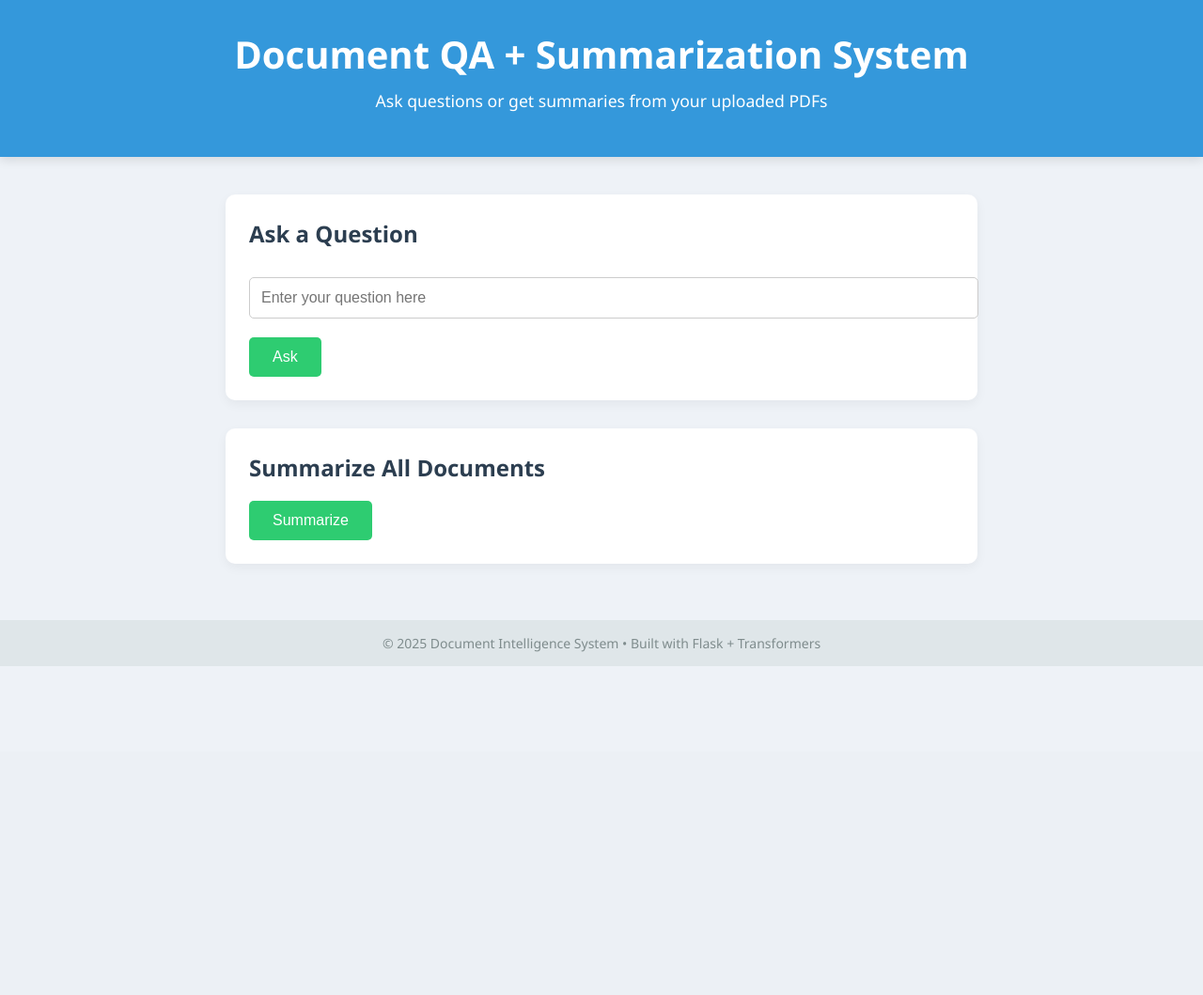
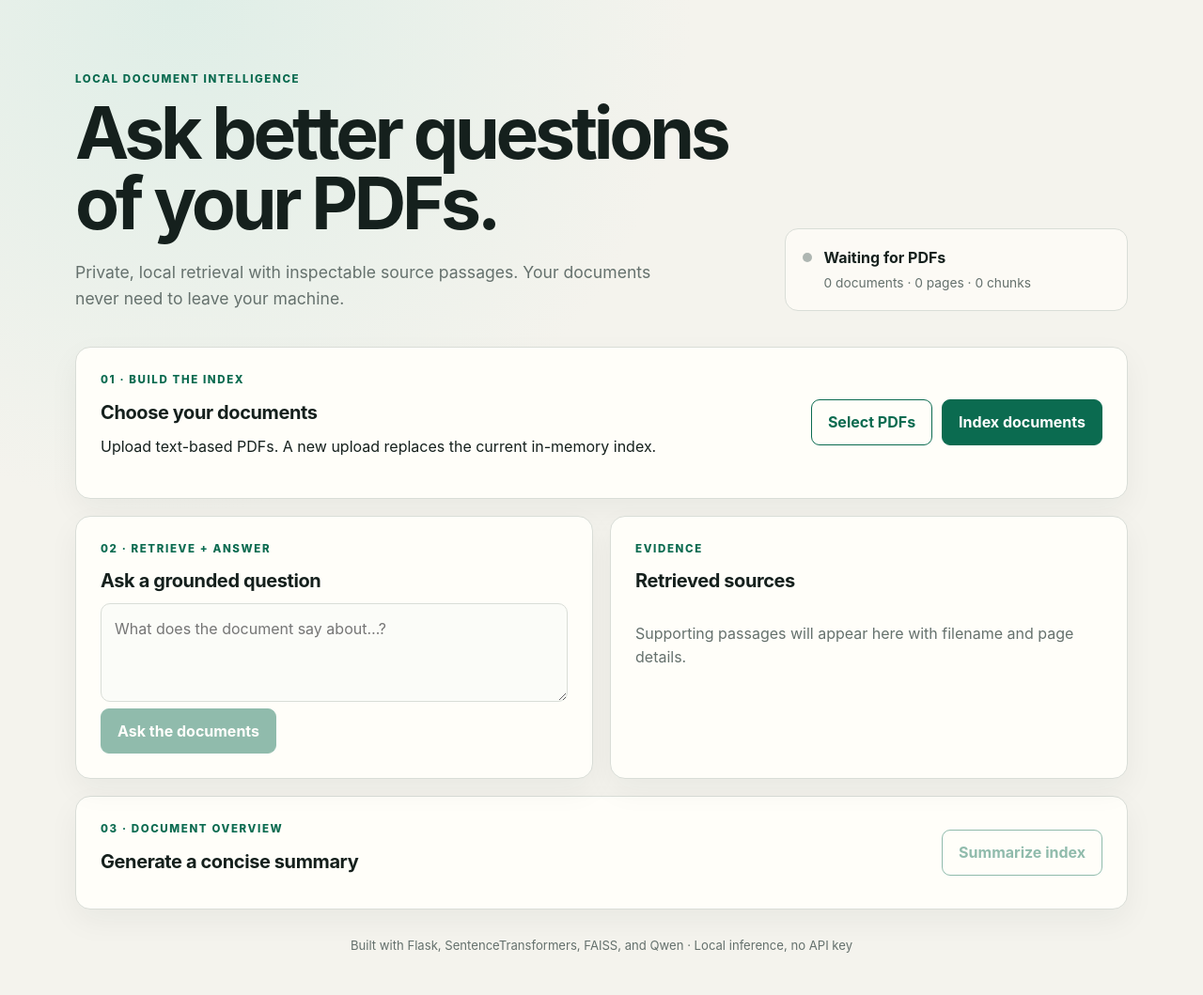
Before and after one commit to eldhothomas1/Retrieval-Augmented-Generation-System, a Flask app: page / in a window 1280 px wide. Shown: the whole page at 94% size. Before the commit the page ends 709 px from the top, so only its background shows below. Run offline with Flask 3, Linux system fonts and the light colour scheme.

Commit message:
update app layout

```diff
--- /dev/null
+++ b/static/styles.css
@@ -0,0 +1,147 @@
+:root {
+    --ink: #15201d;
+    --muted: #65716d;
+    --paper: #f4f3ed;
+    --card: #fffef9;
+    --line: #d9ddd7;
+    --accent: #0b6b50;
+    --accent-dark: #07543f;
+    --soft: #e6f1ec;
+    --error: #a83d32;
+}
+
+* { box-sizing: border-box; }
+
+body {
+    margin: 0;
+    background:
+        radial-gradient(circle at 15% 0%, #dfeee7 0, transparent 34rem),
+        var(--paper);
+    color: var(--ink);
+    font-family: Inter, ui-sans-serif, system-ui, -apple-system, BlinkMacSystemFont, "Segoe UI", sans-serif;
+    line-height: 1.55;
+}
+
+.shell { width: min(1120px, calc(100% - 40px)); margin: 0 auto; }
+
+.hero {
+    display: grid;
+    grid-template-columns: 1.45fr .75fr;
+    gap: 48px;
+    align-items: end;
+    padding: 76px 0 38px;
+}
+
+.eyebrow, .step, .result-label {
+    margin: 0 0 10px;
+    color: var(--accent);
+    font-size: .72rem;
+    font-weight: 800;
+    letter-spacing: .14em;
+}
+
+h1 { max-width: 720px; margin: 0; font-size: clamp(2.5rem, 6vw, 5.25rem); line-height: .98; letter-spacing: -.055em; }
+h2 { margin: 0 0 8px; font-size: 1.25rem; letter-spacing: -.02em; }
+p { margin-top: 0; }
+.lede { max-width: 650px; margin: 22px 0 0; color: var(--muted); font-size: 1.1rem; }
+
+.status-card {
+    display: flex;
+    gap: 13px;
+    align-items: flex-start;
+    padding: 18px;
+    border: 1px solid var(--line);
+    border-radius: 14px;
+    background: rgba(255, 254, 249, .72);
+}
+
+.status-card p { margin: 4px 0 0; color: var(--muted); font-size: .86rem; }
+.status-dot { width: 10px; height: 10px; margin-top: 7px; border-radius: 50%; background: #aeb6b2; }
+.status-dot.ready { background: #1aab78; box-shadow: 0 0 0 5px #dff5eb; }
+
+.panel {
+    padding: 26px;
+    border: 1px solid var(--line);
+    border-radius: 16px;
+    background: var(--card);
+    box-shadow: 0 12px 32px rgba(23, 37, 32, .05);
+}
+
+.upload-panel, .summary-panel {
+    display: grid;
+    grid-template-columns: 1fr auto;
+    gap: 28px;
+    align-items: center;
+}
+
+.upload-panel form { display: flex; gap: 10px; align-items: center; }
+.workspace { display: grid; grid-template-columns: 1fr 1fr; gap: 18px; margin: 18px 0; }
+.section-heading { display: flex; justify-content: space-between; gap: 16px; }
+.count { min-width: 28px; height: 28px; padding: 3px 8px; border-radius: 100px; background: var(--soft); color: var(--accent); text-align: center; font-weight: 800; }
+
+textarea {
+    width: 100%;
+    min-height: 104px;
+    resize: vertical;
+    padding: 14px;
+    border: 1px solid var(--line);
+    border-radius: 10px;
+    background: #fbfcf8;
+    color: var(--ink);
+    font: inherit;
+}
+
+textarea:focus, input:focus { outline: 3px solid #bfe1d5; border-color: var(--accent); }
+
+button, .file-picker {
+    display: inline-flex;
+    justify-content: center;
+    align-items: center;
+    min-height: 45px;
+    padding: 11px 17px;
+    border: 1px solid var(--accent);
+    border-radius: 9px;
+    background: var(--accent);
+    color: white;
+    font: inherit;
+    font-weight: 750;
+    cursor: pointer;
+}
+
+button:hover { background: var(--accent-dark); }
+button:disabled { cursor: not-allowed; opacity: .45; }
+button.secondary, .file-picker { background: transparent; color: var(--accent); }
+.file-picker:hover, button.secondary:hover { background: var(--soft); }
+.file-picker input { position: absolute; width: 1px; height: 1px; opacity: 0; }
+
+.answer {
+    margin-top: 24px;
+    padding: 19px;
+    border-left: 4px solid var(--accent);
+    border-radius: 4px 10px 10px 4px;
+    background: var(--soft);
+    white-space: pre-wrap;
+}
+
+.answer p:last-child { margin-bottom: 0; }
+.sources { margin: 18px 0 0; padding: 0; list-style: none; counter-reset: source; }
+.sources li { counter-increment: source; padding: 16px 0; border-top: 1px solid var(--line); }
+.sources li::before { content: "[" counter(source) "]"; float: left; width: 32px; color: var(--accent); font-weight: 800; }
+.source-meta, .sources li > p { margin-left: 32px; }
+.source-meta { display: flex; justify-content: space-between; gap: 12px; font-size: .82rem; }
+.source-meta span, .empty-state { color: var(--muted); }
+.sources li > p { margin-top: 8px; font-size: .87rem; }
+.empty-state { margin-top: 20px; }
+
+.notice { margin-bottom: 18px; padding: 13px 16px; border-radius: 10px; background: var(--soft); }
+.notice.error { background: #f7e5e2; color: var(--error); }
+.summary-panel .answer { grid-column: 1 / -1; }
+
+footer { padding: 28px 0 42px; color: var(--muted); text-align: center; font-size: .82rem; }
+.sr-only { position: absolute; width: 1px; height: 1px; overflow: hidden; clip: rect(0, 0, 0, 0); }
+
+@media (max-width: 800px) {
+    .hero, .workspace, .upload-panel, .summary-panel { grid-template-columns: 1fr; }
+    .hero { gap: 28px; padding-top: 46px; }
+    .upload-panel form { align-items: stretch; flex-direction: column; }
+}
--- a/templates/index.html
+++ b/templates/index.html
@@ -1,133 +1,115 @@
-<!DOCTYPE html>
+<!doctype html>
 <html lang="en">
 <head>
-    <meta charset="UTF-8">
-    <title>Document QA System</title>
-    <style>
-        body {
-            font-family: 'Segoe UI', Tahoma, Geneva, Verdana, sans-serif;
-            background-color: #eef2f7;
-            margin: 0;
-            padding: 0;
-            color: #333;
-        }
-
-        header {
-            background-color: #3498db;
-            color: white;
-            padding: 30px 20px;
-            text-align: center;
-            box-shadow: 0 4px 10px rgba(0, 0, 0, 0.1);
-        }
-
-        header h1 {
-            margin: 0;
-            font-size: 2.5em;
-        }
-
-        header p {
-            margin-top: 10px;
-            font-size: 1.1em;
-        }
-
-        .container {
-            max-width: 800px;
-            margin: 40px auto;
-            padding: 0 20px;
-        }
-
-        section {
-            background: white;
-            padding: 25px;
-            margin-bottom: 30px;
-            border-radius: 10px;
-            box-shadow: 0 4px 12px rgba(0, 0, 0, 0.05);
-        }
-
-        section h2 {
-            margin-top: 0;
-            color: #2c3e50;
-        }
-
-        input[type="text"] {
-            width: 100%;
-            padding: 12px;
-            margin-top: 10px;
-            margin-bottom: 20px;
-            border: 1px solid #ccc;
-            border-radius: 5px;
-            font-size: 16px;
-        }
-
-        button {
-            padding: 12px 25px;
-            background-color: #2ecc71;
-            color: white;
-            border: none;
-            border-radius: 5px;
-            font-size: 16px;
-            cursor: pointer;
-            transition: background-color 0.3s ease;
-        }
-
-        button:hover {
-            background-color: #27ae60;
-        }
-
-        .output {
-            background-color: #f9f9f9;
-            border-left: 4px solid #3498db;
-            padding: 15px 20px;
-            border-radius: 6px;
-            white-space: pre-wrap;
-        }
-
-        footer {
-            text-align: center;
-            padding: 15px;
-            background-color: #dfe6e9;
-            color: #7f8c8d;
-            font-size: 14px;
-            margin-top: 60px;
-        }
-    </style>
+    <meta charset="utf-8">
+    <meta name="viewport" content="width=device-width, initial-scale=1">
+    <title>Local PDF RAG Assistant</title>
+    <link rel="stylesheet" href="{{ url_for('static', filename='styles.css') }}">
 </head>
 <body>
-
-    <header>
-        <h1>Document QA + Summarization System</h1>
-        <p>Ask questions or get summaries from your uploaded PDFs</p>
+    <main class="shell">
+        <header class="hero">
+            <div>
+                <p class="eyebrow">LOCAL DOCUMENT INTELLIGENCE</p>
+                <h1>Ask better questions of your PDFs.</h1>
+                <p class="lede">
+                    Private, local retrieval with inspectable source passages.
+                    Your documents never need to leave your machine.
+                </p>
+            </div>
+            <div class="status-card" aria-label="Index status">
+                <span class="status-dot {% if rag.ready %}ready{% endif %}"></span>
+                <div>
+                    <strong>{% if rag.ready %}Index ready{% else %}Waiting for PDFs{% endif %}</strong>
+                    <p>{{ rag.document_count }} documents · {{ rag.page_count }} pages · {{ rag.chunk_count }} chunks</p>
+                </div>
+            </div>
         </header>
 
-    <div class="container">
-        <section>
-            <h2>Ask a Question</h2>
-            <form method="post">
-                <input type="text" name="query" placeholder="Enter your question here" required>
-                <button type="submit">Ask</button>
+        {% with messages = get_flashed_messages(with_categories=true) %}
+            {% for category, message in messages %}
+                <div class="notice {{ category }}" role="alert">{{ message }}</div>
+            {% endfor %}
+        {% endwith %}
+
+        <section class="panel upload-panel">
+            <div>
+                <p class="step">01 · BUILD THE INDEX</p>
+                <h2>Choose your documents</h2>
+                <p>Upload text-based PDFs. A new upload replaces the current in-memory index.</p>
+            </div>
+            <form action="{{ url_for('upload_documents') }}" method="post" enctype="multipart/form-data">
+                <label class="file-picker">
+                    <span>Select PDFs</span>
+                    <input type="file" name="documents" accept=".pdf,application/pdf" multiple required>
+                </label>
+                <button type="submit">Index documents</button>
             </form>
+        </section>
+
+        <div class="workspace">
+            <section class="panel">
+                <p class="step">02 · RETRIEVE + ANSWER</p>
+                <h2>Ask a grounded question</h2>
+                <form action="{{ url_for('ask') }}" method="post">
+                    <label for="query" class="sr-only">Question</label>
+                    <textarea id="query" name="query" rows="3"
+                        placeholder="What does the document say about…?" required>{{ query or "" }}</textarea>
+                    <button type="submit" {% if not rag.ready %}disabled{% endif %}>Ask the documents</button>
+                </form>
+
                 {% if answer %}
-                <h3>Answer:</h3>
-                <div class="output">{{ answer }}</div>
+                    <article class="answer">
+                        <p class="result-label">ANSWER</p>
+                        <p>{{ answer }}</p>
+                    </article>
                 {% endif %}
             </section>
 
-        <section>
-            <h2>Summarize All Documents</h2>
-            <form method="post">
-                <input type="hidden" name="summarize" value="1">
-                <button type="submit">Summarize</button>
+            <aside class="panel sources-panel">
+                <div class="section-heading">
+                    <div>
+                        <p class="step">EVIDENCE</p>
+                        <h2>Retrieved sources</h2>
+                    </div>
+                    {% if sources %}<span class="count">{{ sources|length }}</span>{% endif %}
+                </div>
+                {% if sources %}
+                    <ol class="sources">
+                        {% for result in sources %}
+                            <li>
+                                <div class="source-meta">
+                                    <strong>{{ result.chunk.source }}</strong>
+                                    <span>Page {{ result.chunk.page_number }}</span>
+                                </div>
+                                <p>{{ result.chunk.text }}</p>
+                            </li>
+                        {% endfor %}
+                    </ol>
+                {% else %}
+                    <p class="empty-state">Supporting passages will appear here with filename and page details.</p>
+                {% endif %}
+            </aside>
+        </div>
+
+        <section class="panel summary-panel">
+            <div>
+                <p class="step">03 · DOCUMENT OVERVIEW</p>
+                <h2>Generate a concise summary</h2>
+            </div>
+            <form action="{{ url_for('summarize') }}" method="post">
+                <button class="secondary" type="submit" {% if not rag.ready %}disabled{% endif %}>
+                    Summarize index
+                </button>
             </form>
             {% if summary %}
-                <h3>Summary:</h3>
-                <div class="output">{{ summary }}</div>
+                <article class="answer summary"><p>{{ summary }}</p></article>
             {% endif %}
         </section>
-    </div>
 
         <footer>
-        &copy; 2025 Document Intelligence System • Built with Flask + Transformers
+            Built with Flask, SentenceTransformers, FAISS, and Qwen · Local inference, no API key
         </footer>
-
+    </main>
 </body>
 </html>
```
Lines whose indentation alone changed are shown as unchanged.
